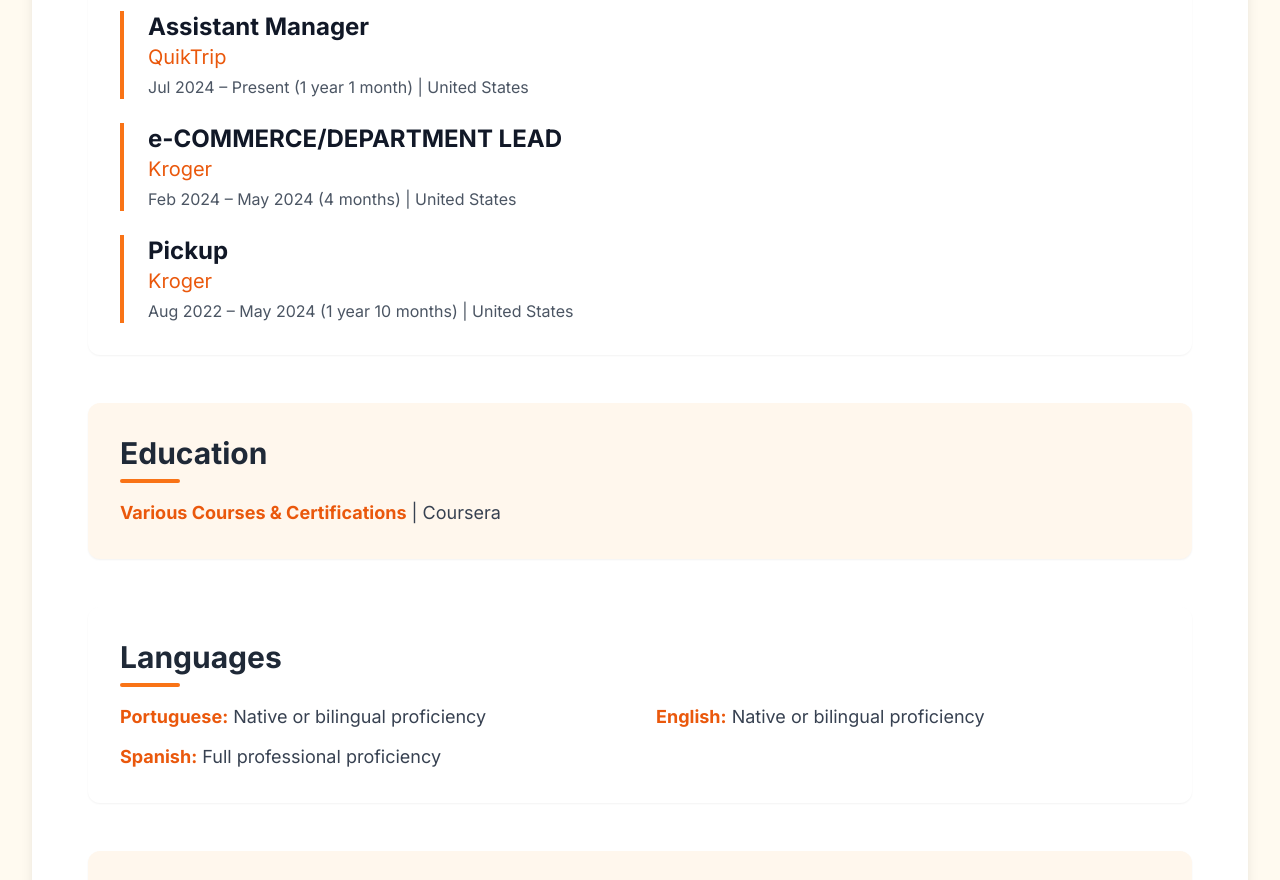
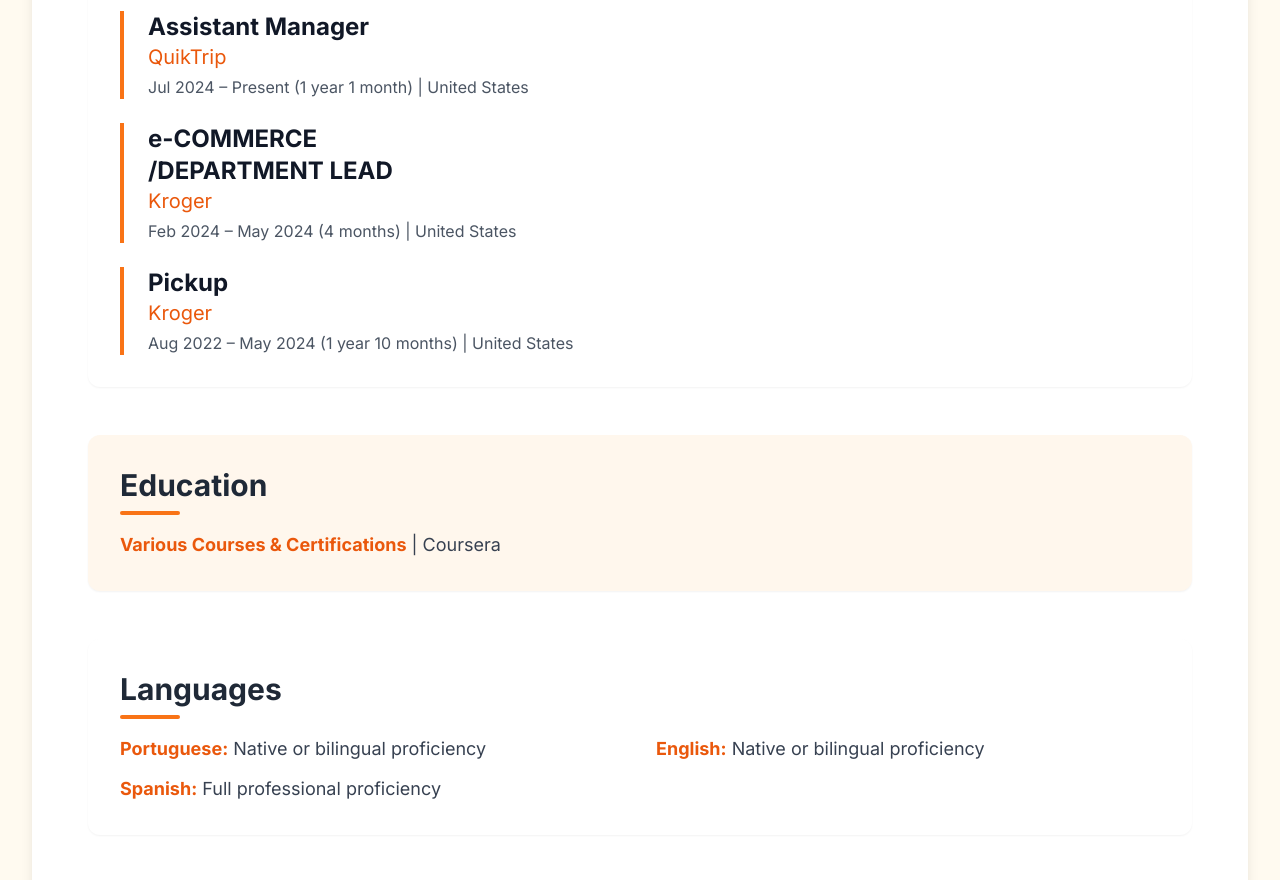
Before and after one commit to LarkinLangstonLabs/Alessandro-Peixoto, a plain HTML site: page index.html in a window 1280 px wide. Shown: the part 1860-2740 px from the top of the page. Drawn offline with nearby package versions, Linux system fonts and the light colour scheme.

Commit message:
Update index.html

```diff
--- a/index.html
+++ b/index.html
@@ -136,7 +136,7 @@
                         <!-- Add detailed responsibilities here if available -->
                     </div>
                     <div class="experience-item">
-                        <h3 class="text-2xl font-bold text-gray-900">e-COMMERCE/DEPARTMENT LEAD</h3>
+                        <h3 class="text-2xl font-bold text-gray-900">e-COMMERCE</br>/DEPARTMENT LEAD</h3>
                         <p class="text-accent-color text-xl">Kroger</p>
                         <p class="text-md text-gray-600 mt-1">Feb 2024 – May 2024 (4 months) | United States</p>
                         <!-- Add detailed responsibilities here if available -->
```
